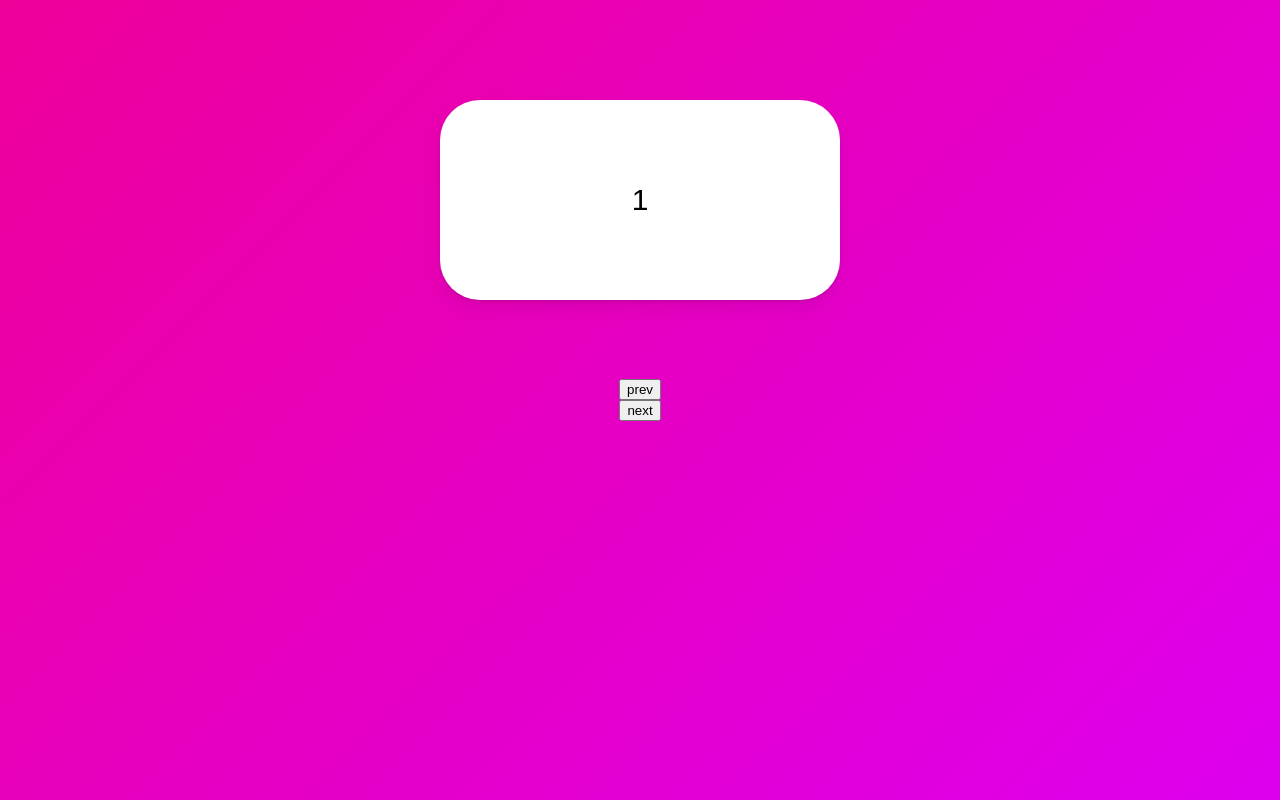
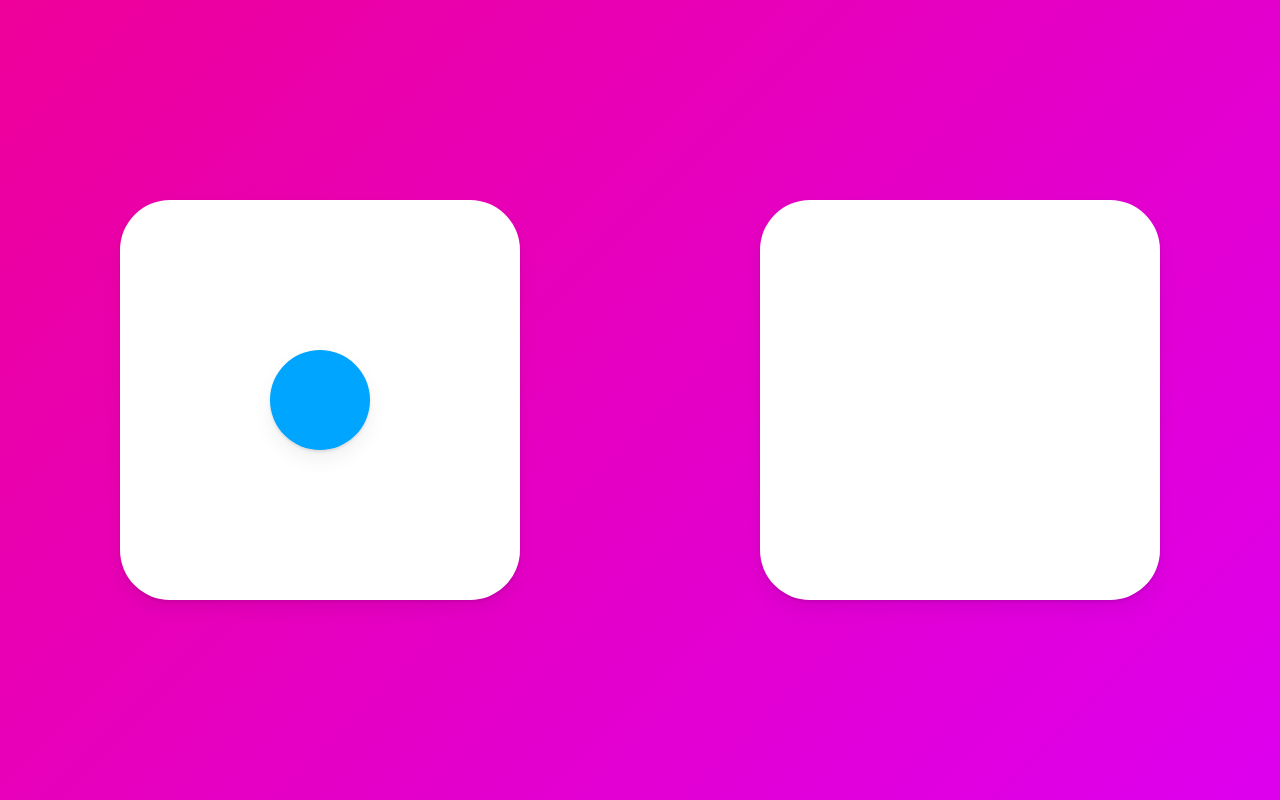
Before and after one commit to junghong0512/react_master, a React (Create React App) app: page / in a window 1280 px wide. Built offline with nearby package versions, Linux system fonts and the light colour scheme.

Commit message:
#7.14 You Need to Watch This, layout animation with framer motion

```diff
--- a/src/App.tsx
+++ b/src/App.tsx
@@ -6,82 +6,44 @@
   height: 100vh;
   width: 100vw;
   display: flex;
-  flex-direction: column;
-  justify-content: center;
+  justify-content: space-around;
   align-items: center;
 `;
 
 const Box = styled(motion.div)`
   width: 400px;
-  height: 200px;
+  height: 400px;
   background-color: rgba(255, 255, 255, 1);
-  border-radius: 40px;
+  border-radius: 50px;
   display: flex;
   justify-content: center;
   align-items: center;
-  font-size: 30px;
-  position: absolute;
-  top: 100px;
   box-shadow: 0 2px 3px rgba(0, 0, 0, 0.1), 0 10px 20px rgba(0, 0, 0, 0.06);
 `;
 
-const box = {
-  entry: (isBack: boolean) => ({
-    x: isBack ? -500 : 500,
-    opacity: 0,
-    scale: 0,
-  }),
-  center: {
-    x: 0,
-    opacity: 1,
-    scale: 1,
-    transition: {
-      duration: 0.3,
-    },
-  },
-  exit: (isBack: boolean) => ({
-    x: isBack ? 500 : -500,
-    opacity: 0,
-    scale: 0,
-    rotateX: 180,
-    transition: {
-      duration: 0.3,
-    },
-  }),
-};
+const Circle = styled(motion.div)`
+  background-color: #00a5ff;
+  height: 100px;
+  width: 100px;
+  border-radius: 50px;
+  box-shadow: 0 2px 3px rgba(0, 0, 0, 0.1), 0 10px 20px rgba(0, 0, 0, 0.06);
+`;
 
 function App() {
-  const [visible, setVisible] = useState(1);
-  const [back, setBack] = useState(false);
-  const nextPlease = () => {
-    setBack(false);
-    setVisible((prev) => (prev === 10 ? 10 : prev + 1));
-  };
-  const prevPlease = () => {
-    setBack(true);
-    setVisible((prev) => (prev === 1 ? 1 : prev - 1));
-  };
-
+  const [clicked, setClicked] = useState(false);
+  const toggleClicked = () => setClicked((prev) => !prev);
   return (
-    <Wrapper>
-      <AnimatePresence exitBeforeEnter custom={back}>
-        {[1, 2, 3, 4, 5, 6, 7, 8, 9, 10].map((i) =>
-          visible === i ? (
-            <Box
-              custom={back}
-              variants={box}
-              initial="entry"
-              animate="center"
-              exit="exit"
-              key={visible}
-            >
-              {visible}
-            </Box>
-          ) : null
-        )}
-      </AnimatePresence>
-      <button onClick={prevPlease}>prev</button>
-      <button onClick={nextPlease}>next</button>
+    <Wrapper onClick={toggleClicked}>
+      <Box>
+        {!clicked ? (
+          <Circle layoutId="circle" style={{ borderRadius: 50 }} />
+        ) : null}
+      </Box>
+      <Box>
+        {clicked ? (
+          <Circle layoutId="circle" style={{ borderRadius: 10 }} />
+        ) : null}
+      </Box>
     </Wrapper>
   );
 }
```
